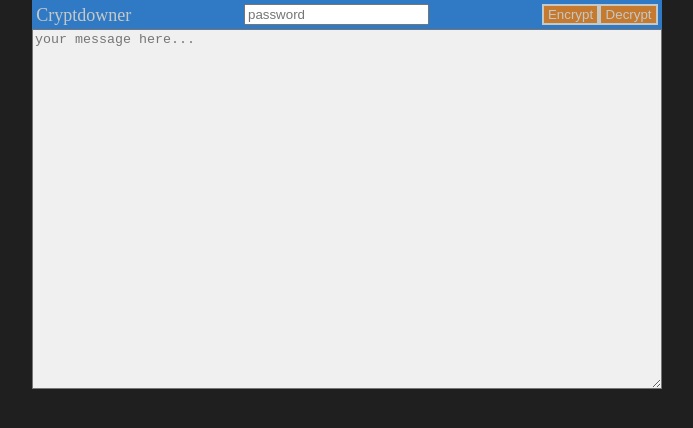
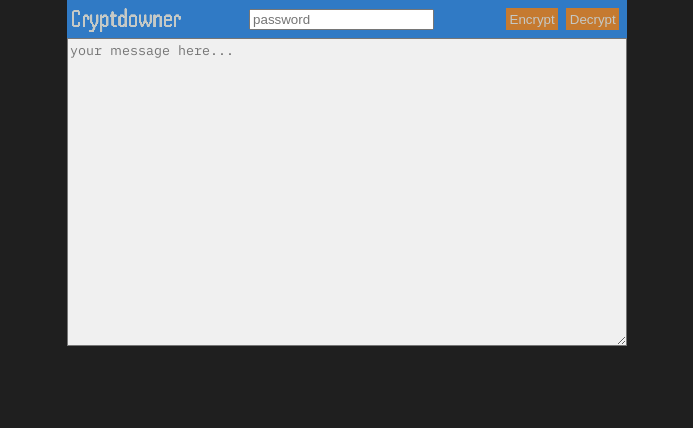
Before and after one commit to anaxios/cryptdowner, a plain HTML site: page src/index.html in a window 1280 px wide. Shown: the whole page, without its empty margins (293-986 px from the left). Drawn offline with nearby package versions, Linux system fonts and the light colour scheme.

Commit message:
feat: update styles and fonts for improved design
Add new font families iAWriter and Handjet to enhance typography.
Adjust button styles by changing padding to margin and setting
border width to zero for a cleaner look. Update logo class
for consistency and correct the title in the HTML for accuracy.
Refactor viewport dimensions to use a variable for better
maintainability.

```diff
--- a/src/css/darkStyle.css
+++ b/src/css/darkStyle.css
@@ -1,15 +1,19 @@
+@font-face {
+  font-family: Handjet;
+  src: url("/src/fonts/Handjet[ELGR,ELSH,wght].ttf")
+    format("truetype-variations");
+}
+
+@font-face {
+  font-family: iAWriter;
+  src: url("/src/fonts/iAWriterDuoV.ttf") format("truetype-variations");
+}
+
 :root {
   -webkit-font-smoothing: antialiased;
   -moz-osx-font-smoothing: grayscale;
   font-smooth: never;
 
-  /* --m: 1rem;
-  --l: calc(1rem * 1.618);
-  --xl: calc(1rem * 1.618 * 1.618);
-  --xxl: calc(1rem * 1.618 * 1.618 * 1.618);
-  --s: calc(1rem / 1.618);
-  --xs: calc(1rem / 1.618 / 1.618);
-  --xxs: calc(1rem / 1.618 / 1.618 / 1.618); */
   --phi: 1.618;
   --m: 1rem;
   --l: calc(var(--m) * var(--phi));
@@ -57,21 +61,32 @@
 }
 
 html {
-  font-family: var(--ff-serif-normal);
-  font-size: var(--fs-400);
+  /* color: hsl(var(--clr-compliment));
+  font-family: iAWriter;
+  font-size: var(--m); */
 }
 
 body {
   background-color: hsl(var(--clr-dark));
+  font-family: iAWriterDuoV;
+  font-size: var(--m);
+}
+
+.logo {
+  color: hsl(var(--clr-white));
+  font-family: Handjet;
+  font-size: var(--l);
+  padding-block: var(--xxxs);
 }
 
 .viewport-wrapper {
+  --_width: 70ch;
   display: flex;
   flex-direction: column;
   height: 100vh;
   flex-grow: 1;
-  max-width: 70ch;
-  max-height: calc(70ch / var(--phi));
+  max-width: var(--_width);
+  max-height: calc(var(--_width) / var(--phi));
   margin-inline: auto;
 }
 
@@ -88,9 +103,11 @@ body {
 
 .button {
   color: hsl(var(--clr-white));
-  padding-inline: var(--xxs);
+  margin-inline: var(--xxs);
   border: var(--xxxs) solid hsl(var(--clr-white));
+  border-width: 0;
   background-color: hsl(var(--clr-compliment));
+  padding: var(--xxs);
 }
 
 .contentWrapper {
@@ -99,6 +116,7 @@ body {
 }
 
 .contentWrapper > * {
+  font-family: iAWriter;
   color: hsl(var(--clr-dark));
   background-color: var(--_clr-white);
   flex-grow: 1;
--- a/src/index.html
+++ b/src/index.html
@@ -54,7 +54,7 @@
       };
     </script>
 
-    <title>Cryptdownerrr</title>
+    <title>Cryptdowner</title>
   </head>
 
   <body>
@@ -64,7 +64,7 @@
         class="flex topBar"
         style="align-items: center; justify-content: space-between"
       >
-        <div id="logo">Cryptdowner</div>
+        <div class="logo">Cryptdowner</div>
         <input id="password" placeholder="password"/>
         <div id="buttons" class="flex">
           <button
```
Also changed, not shown: src/fonts/Handjet[ELGR,ELSH,wght].ttf (added), src/fonts/Handjet[ELGR,ELSH,wght].woff2 (added), src/fonts/iAWriterDuoV.ttf (added).
